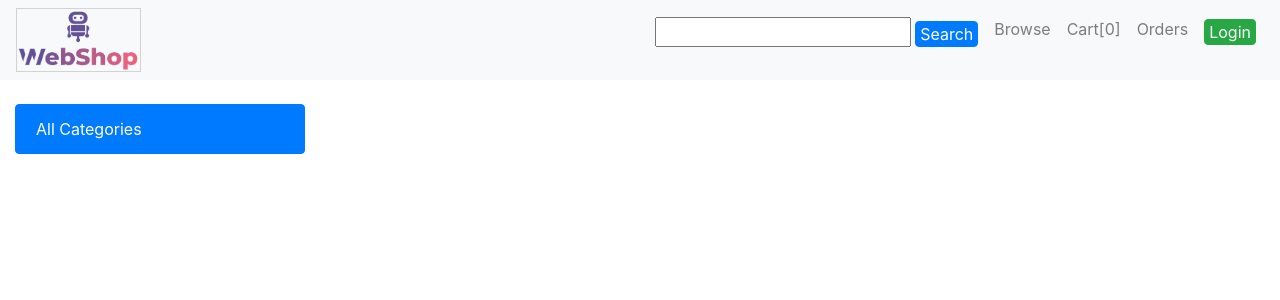
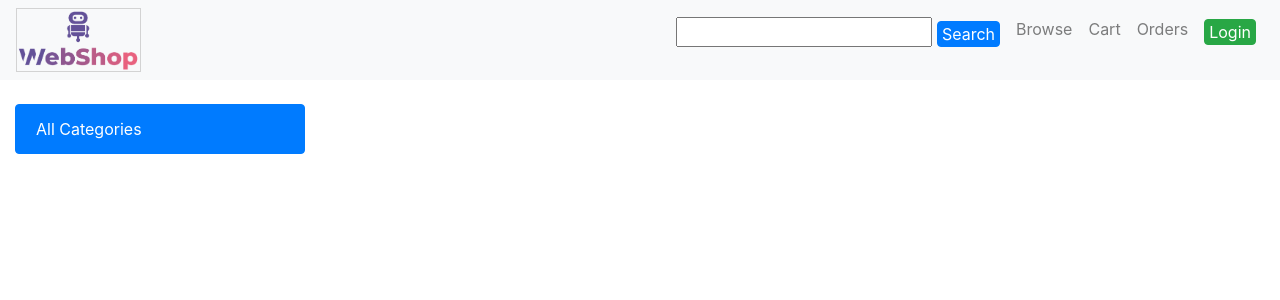
Before and after one commit to PrjWebShop/WebShop, a PHP site: page / in a window 1280 px wide. Shown: the top 300 px of the page. Run offline with PHP 8.4, Linux system fonts and the light colour scheme; data that the repository does not hold is empty.

Commit message:
nothing special

```diff
--- a/Index.php
+++ b/Index.php
@@ -40,7 +40,7 @@ require_once 'src/lib.php';
                     <a class="nav-link" href="./Index.php">Browse</a>
                 </li>
                 <li class="nav-item">
-                    <a class="nav-link" href="#">Cart[<?php echo sizeof($cart); ?>]</a>
+                    <a class="nav-link" href="#">Cart</a>
                 </li>
                 <li class="nav-item">
                     <a class="nav-link" href="#">Orders</a>
--- a/src/Model/Product.cls.php
+++ b/src/Model/Product.cls.php
@@ -167,7 +167,7 @@ class Product
      * Function that returns an array of products in the shopping cart
      *
      * @param int $account_id
-     * @return Product returns an array of type Product
+     * @return Product[] returns an array of type Product
      */
     public static function getProductListFromCart($account_id)
     {
```
